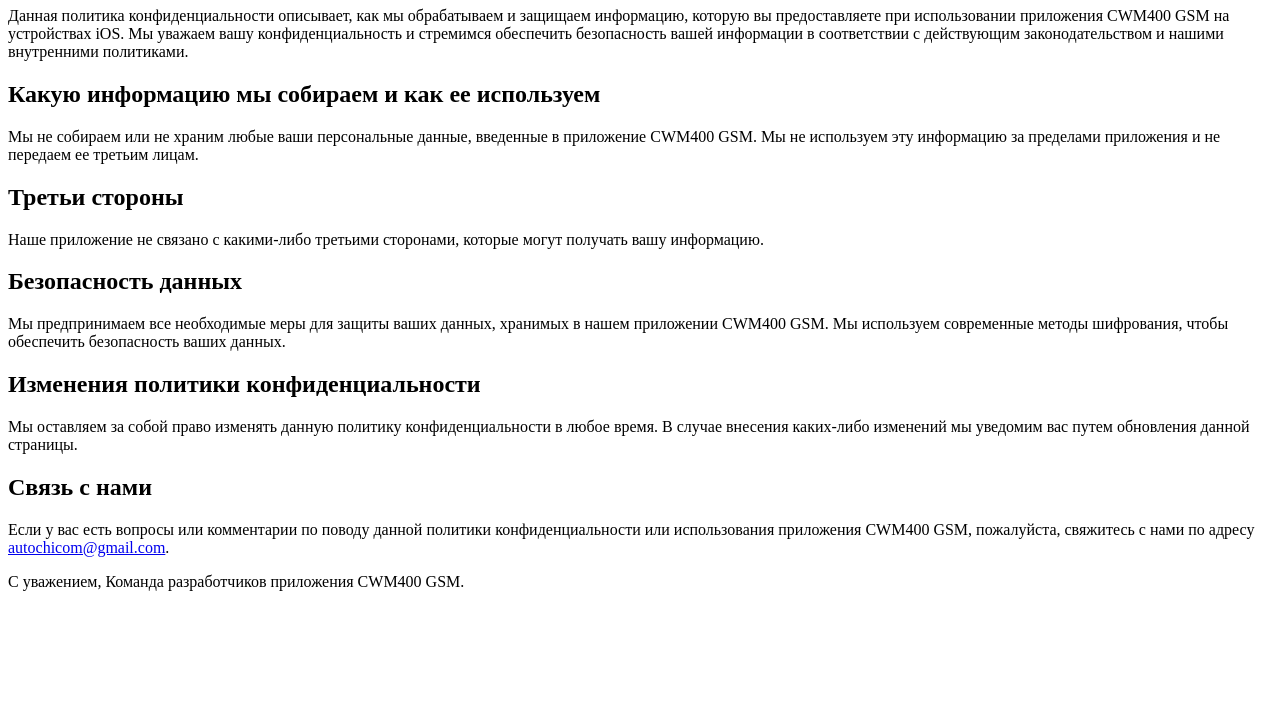
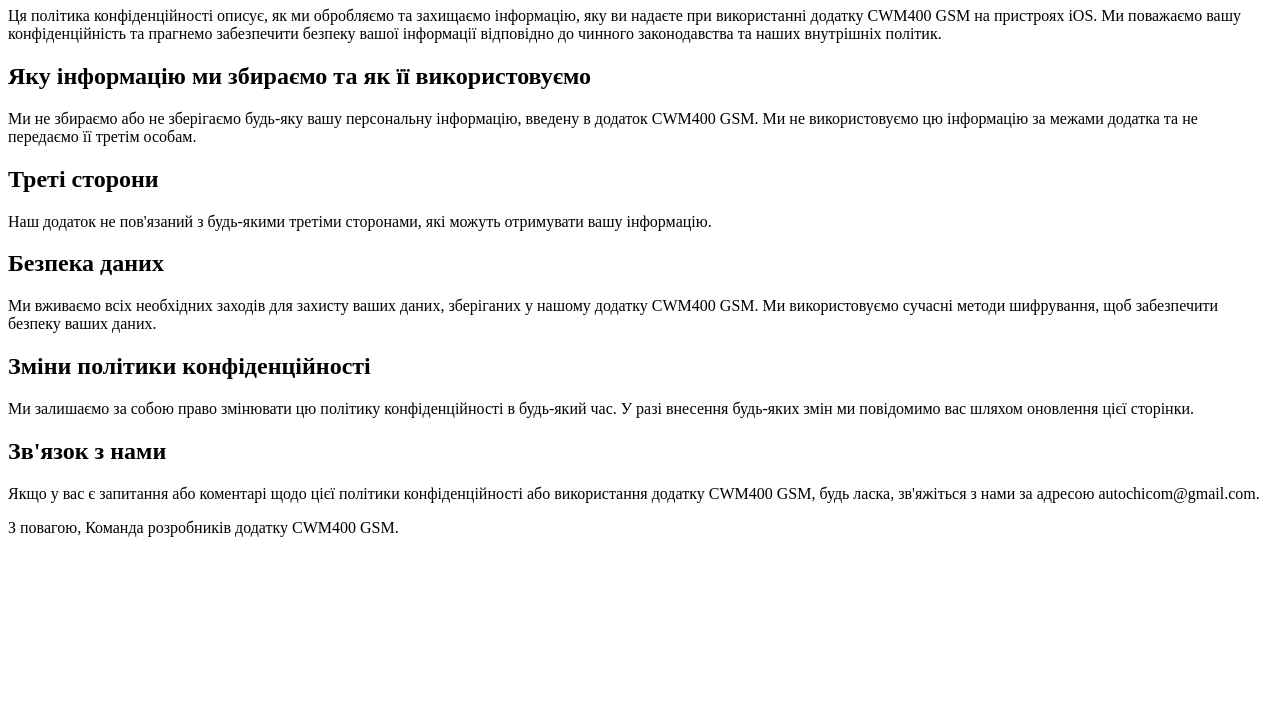
Before and after one commit to Aleleksand/privacy-policy, a plain HTML site: page index.html in a window 1280 px wide. Shown: the part 73-800 px from the top of the page. Drawn offline with Linux system fonts and the light colour scheme.

Commit message:
Update index.html

```diff
--- a/index.html
+++ b/index.html
@@ -2,32 +2,32 @@
 <html>
 <head>
 	<meta charset="UTF-8">
-	<title>Политика конфиденциальности для приложения CWM400 GSM</title>
+	<title>Політика конфіденційності для додатку CWM400 GSM</title>
 </head>
 <body>
-	<h1>Политика конфиденциальности для приложения CWM400 GSM</h1>
-  <p>Данная политика конфиденциальности описывает, как мы обрабатываем и защищаем информацию, которую вы предоставляете при использовании приложения CWM400 GSM на устройствах iOS. Мы уважаем вашу конфиденциальность и стремимся обеспечить безопасность вашей информации в соответствии с действующим законодательством и нашими внутренними политиками.</p>
+	<h1>Політика конфіденційності для додатку CWM400 GSM</h1>
+  <p>Ця політика конфіденційності описує, як ми обробляємо та захищаємо інформацію, яку ви надаєте при використанні додатку CWM400 GSM на пристроях iOS. Ми поважаємо вашу конфіденційність та прагнемо забезпечити безпеку вашої інформації відповідно до чинного законодавства та наших внутрішніх політик.</p>
 
-<h2>Какую информацию мы собираем и как ее используем</h2>
+<h2>Яку інформацію ми збираємо та як її використовуємо</h2>
 
-<p>Мы не собираем или не храним любые ваши персональные данные, введенные в приложение CWM400 GSM. Мы не используем эту информацию за пределами приложения и не передаем ее третьим лицам.</p>
+<p>Ми не збираємо або не зберігаємо будь-яку вашу персональну інформацію, введену в додаток CWM400 GSM. Ми не використовуємо цю інформацію за межами додатка та не передаємо її третім особам.</p>
 
-<h2>Третьи стороны</h2>
+<h2>Треті сторони</h2>
 
-<p>Наше приложение не связано с какими-либо третьими сторонами, которые могут получать вашу информацию.</p>
+<p>Наш додаток не пов'язаний з будь-якими третіми сторонами, які можуть отримувати вашу інформацію.</p>
 
-<h2>Безопасность данных</h2>
+<h2>Безпека даних</h2>
 
-<p>Мы предпринимаем все необходимые меры для защиты ваших данных, хранимых в нашем приложении CWM400 GSM. Мы используем современные методы шифрования, чтобы обеспечить безопасность ваших данных.</p>
+<p>Ми вживаємо всіх необхідних заходів для захисту ваших даних, зберіганих у нашому додатку CWM400 GSM. Ми використовуємо сучасні методи шифрування, щоб забезпечити безпеку ваших даних.</p>
 
-<h2>Изменения политики конфиденциальности</h2>
+<h2>Зміни політики конфіденційності</h2>
 
-<p>Мы оставляем за собой право изменять данную политику конфиденциальности в любое время. В случае внесения каких-либо изменений мы уведомим вас путем обновления данной страницы.</p>
+<p>Ми залишаємо за собою право змінювати цю політику конфіденційності в будь-який час. У разі внесення будь-яких змін ми повідомимо вас шляхом оновлення цієї сторінки.</p>
 
-<h2>Связь с нами</h2>
+<h2>Зв'язок з нами</h2>
 
-<p>Если у вас есть вопросы или комментарии по поводу данной политики конфиденциальности или использования приложения CWM400 GSM, пожалуйста, свяжитесь с нами по адресу <a href="mailto:autochicom@gmail.com">autochicom@gmail.com</a>.</p>
+<p>Якщо у вас є запитання або коментарі щодо цієї політики конфіденційності або використання додатку CWM400 GSM, будь ласка, зв'яжіться з нами за адресою autochicom@gmail.com.</p>
 
-<p>С уважением, Команда разработчиков приложения CWM400 GSM.</p>
+<p>З повагою, Команда розробників додатку CWM400 GSM.</p>
 </body>
 </html>
```
